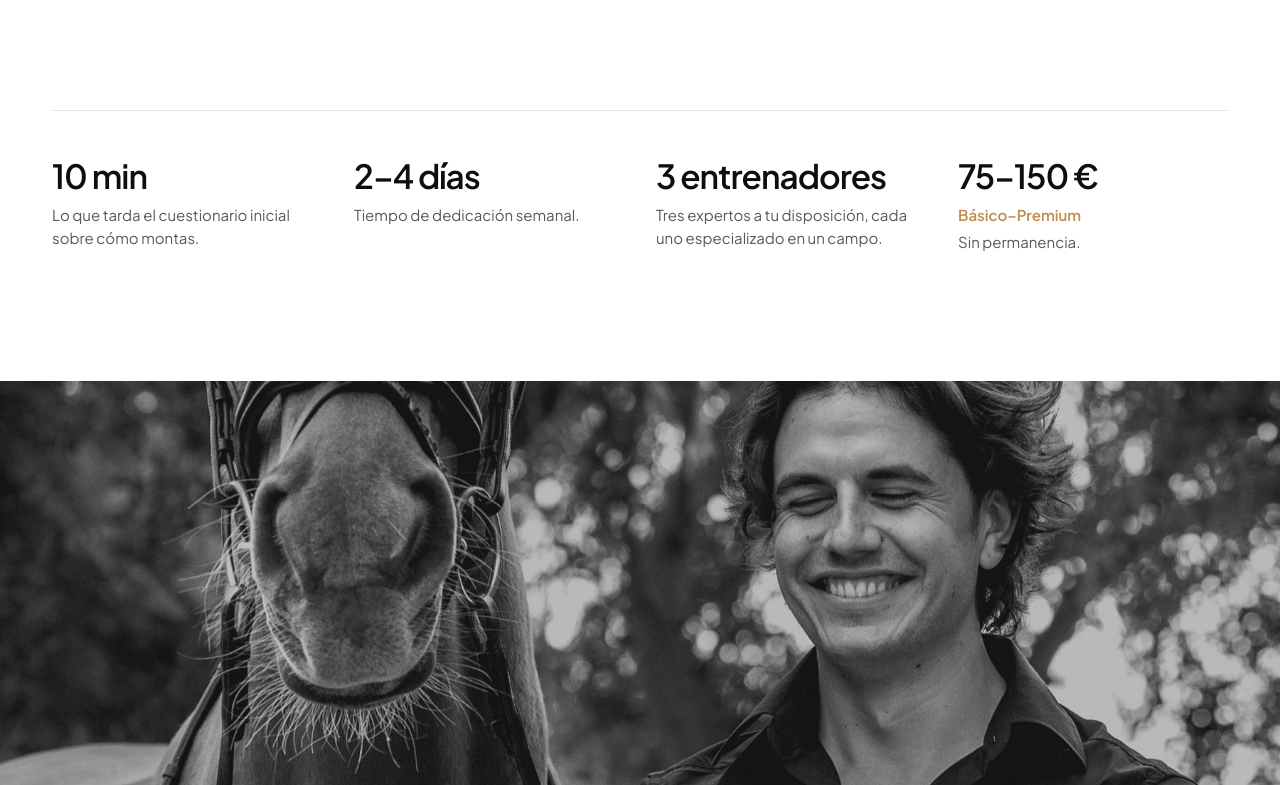
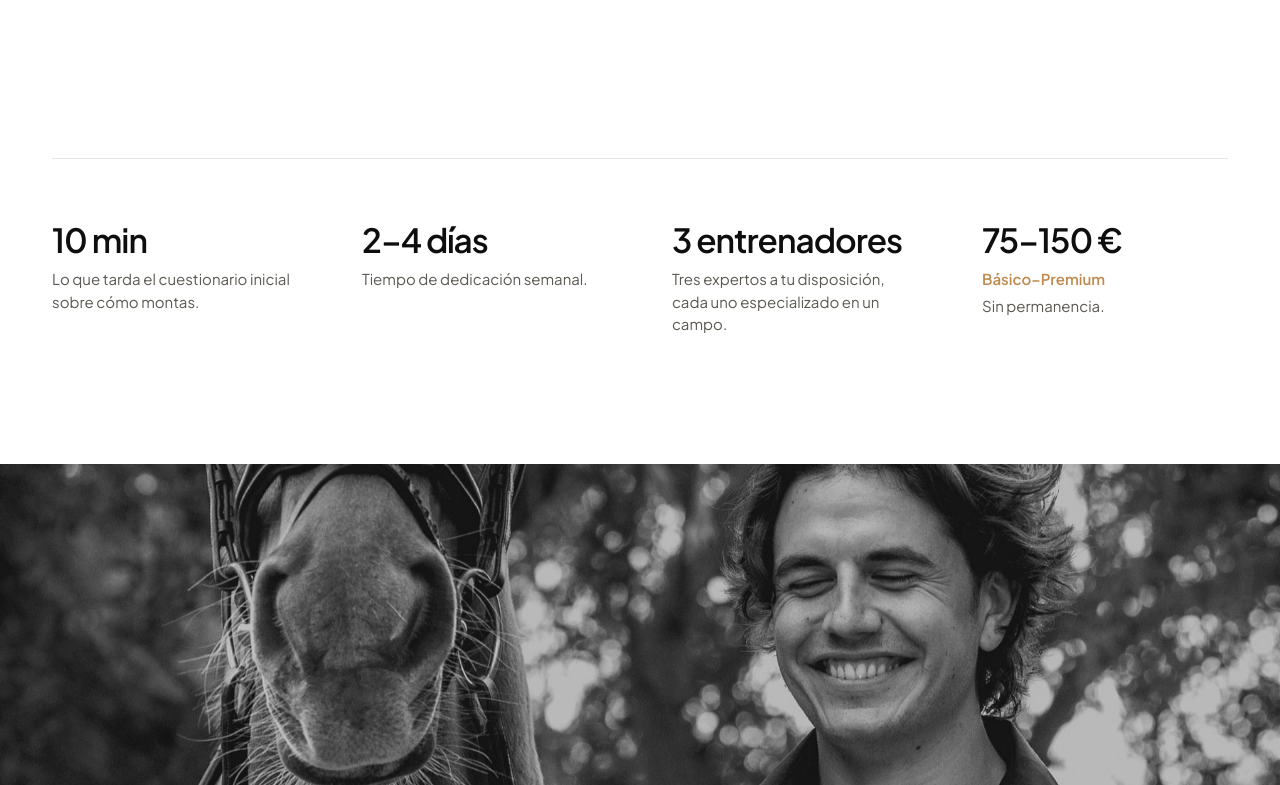
Before and after one commit to aleixsanchez2002-dotcom/equilab-method, a Next.js app: page / in a window 1280 px wide. Shown: the part 1615-2400 px from the top of the page. Built offline with nearby package versions, Linux system fonts and the light colour scheme; no server answers.

Commit message:
Pista: cifras del método más separadas y texto en inglés del cuestionario
Co-Authored-By: Claude Opus 5.5 <noreply@anthropic.com>
Claude-Session: https://claude.ai/code/session_011xMzrdWwSHpuuwu3Ne61Td

```diff
--- a/src/components/pista/metodo.tsx
+++ b/src/components/pista/metodo.tsx
@@ -30,8 +30,8 @@ export async function MetodoPista() {
       </Contenedor>
 
       {/* Cifras: número grande, etiqueta y una línea, como los contadores de la referencia */}
-      <Contenedor className="mt-20 sm:mt-28">
-        <dl className="grid grid-cols-1 gap-x-8 gap-y-12 min-[460px]:grid-cols-2 border-t border-carbon/10 pt-12 lg:grid-cols-4">
+      <Contenedor className="mt-28 sm:mt-40">
+        <dl className="grid grid-cols-1 gap-x-12 gap-y-14 min-[460px]:grid-cols-2 border-t border-carbon/10 pt-16 lg:grid-cols-4 lg:gap-x-16">
           {facts.map(({ value, label, text }, i) => (<Aparecer key={value} retraso={i * 120}>
               <dt className="text-[clamp(1.9rem,2.6vw,2.25rem)] leading-none font-semibold tracking-[-0.03em]">{t(value)}</dt>
               {label && <dd className="mt-3 text-[15px] font-semibold text-cuero">{t(label)}</dd>}
--- a/src/lib/i18n/en.json
+++ b/src/lib/i18n/en.json
@@ -417,7 +417,7 @@
   "Tu asiento también puntúa": "Your seat is judged too",
   "El juez mira al caballo, pero lo que ve empieza en ti: un asiento estable, unas manos independientes y una cadera que acompaña. Ese trabajo se hace fuera de la silla.": "The judge watches the horse, but what they see starts with you: a stable seat, independent hands and a hip that follows. That work happens out of the saddle.",
   "2–4 días": "2–4 days",
-  "Lo que tarda el cuestionario inicial sobre cómo montas.": "For the initial questionnaire on how you ride.",
+  "Lo que tarda el cuestionario inicial sobre cómo montas.": "Questionnaire on how you ride.",
   "2 entrenadores": "2 coaches",
   "Un jinete de doma clásica y un preparador de fuerza.": "A dressage rider and a strength coach.",
   "75 €": "€75",
```
Also changed, not shown: 1 other file (tests, documents, lock files or other folders).
